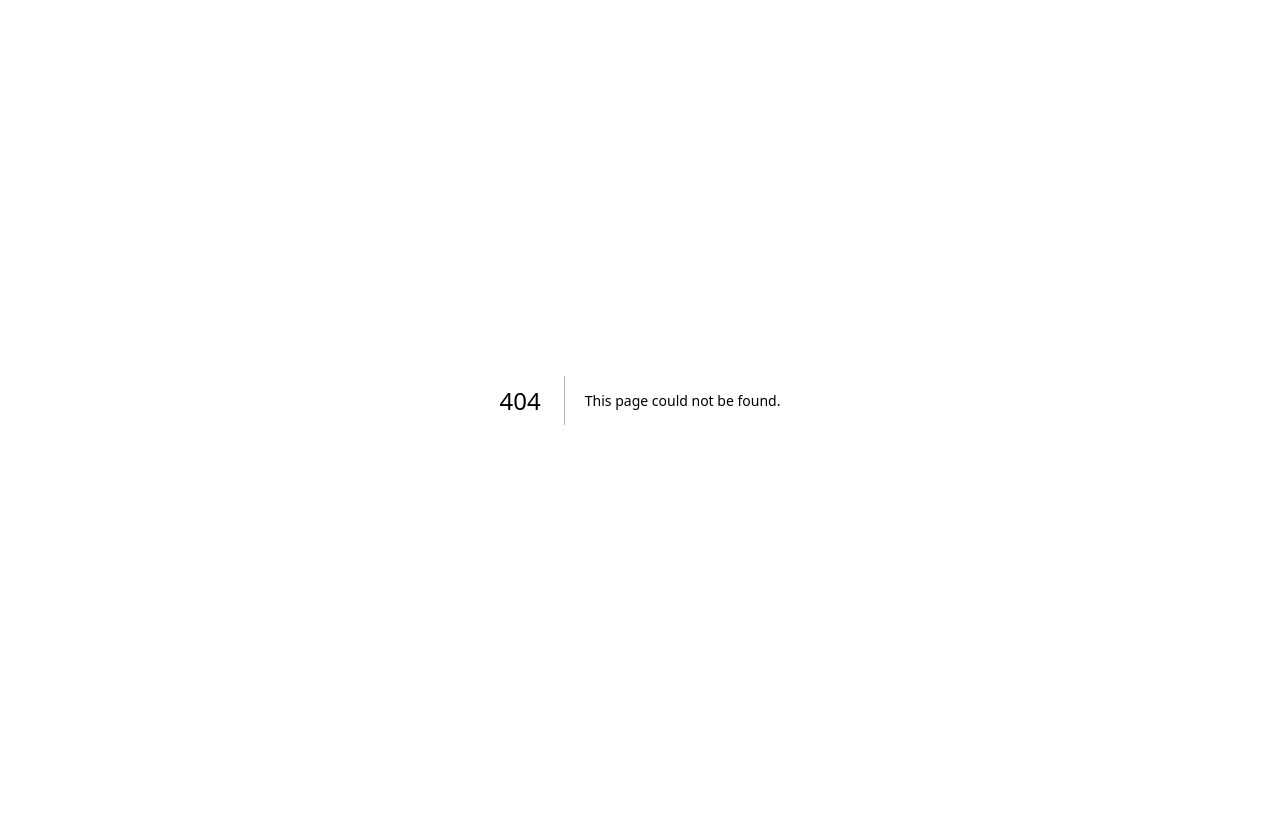
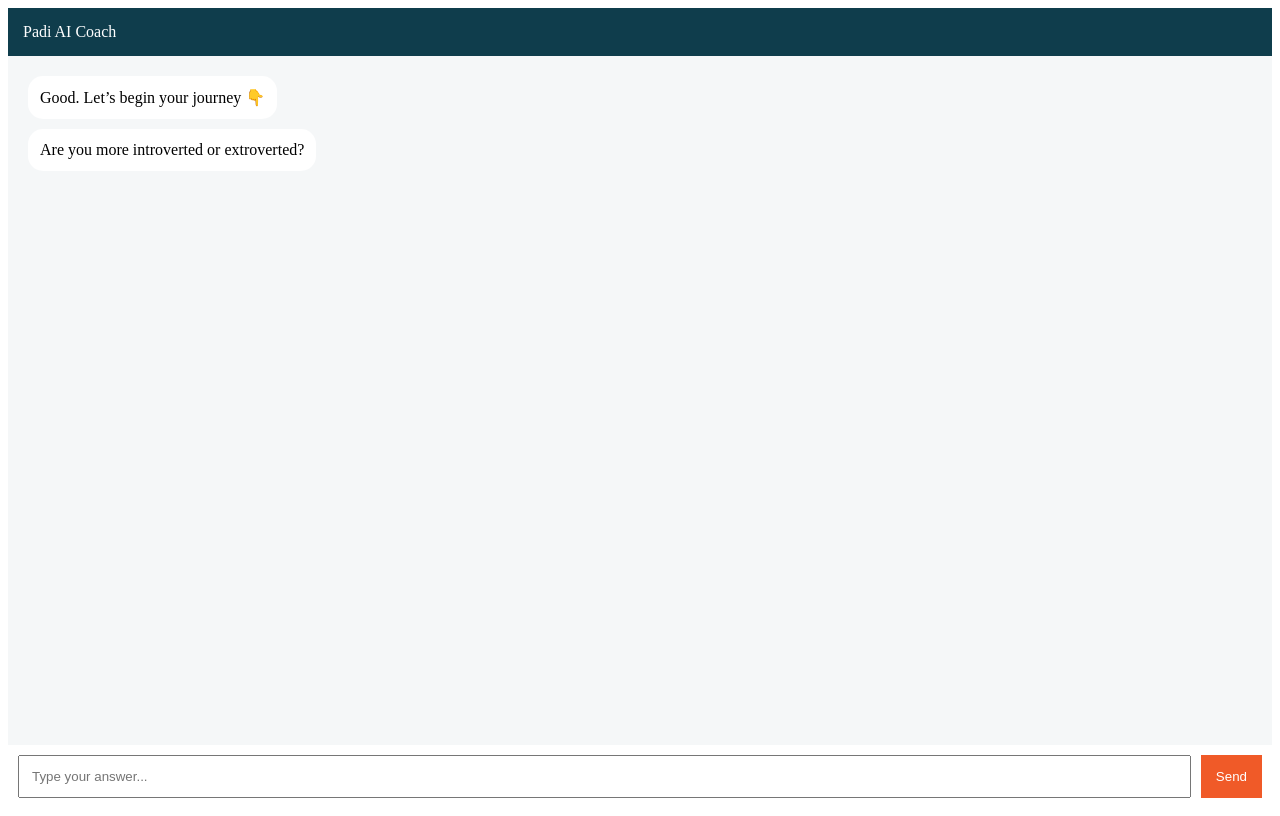
Before and after one commit to ProsperBlacky/Ai-Padi, a Next.js app: page /Second/Interview in a window 1280 px wide. Before the commit this address had no page. Built offline with nearby package versions, Linux system fonts and the light colour scheme.

Commit message:
Create page.js

```diff
--- /dev/null
+++ b/app/Second/Interview/page.js
@@ -0,0 +1,133 @@
+"use client";
+
+import { useEffect, useRef, useState } from "react";
+import { useRouter } from "next/navigation";
+
+const questions = [
+  "Are you more introverted or extroverted?",
+  "Do you prefer structure or flexibility?",
+  "Do you enjoy deep focus or fast-paced work?",
+  "Are you more creative or analytical?",
+  "What do people ask you for help with?",
+  "What are your strongest skills?",
+  "Do you prefer working alone or with people?",
+  "What device do you use?",
+  "How many hours can you learn weekly?",
+  "How urgent is income for you?",
+  "What interests you most?",
+  "Are you open to freelancing or business?"
+];
+
+export default function Interview() {
+  const router = useRouter();
+  const chatRef = useRef(null);
+
+  const [step, setStep] = useState(0);
+  const [input, setInput] = useState("");
+  const [answers, setAnswers] = useState({});
+
+  const [messages, setMessages] = useState([
+    { role: "ai", text: "Good. Let’s begin your journey 👇" },
+    { role: "ai", text: questions[0] }
+  ]);
+
+  // smooth scroll (LIQUID FEEL)
+  useEffect(() => {
+    chatRef.current?.scrollTo({
+      top: chatRef.current.scrollHeight,
+      behavior: "smooth"
+    });
+  }, [messages]);
+
+  const send = () => {
+    if (!input.trim()) return;
+
+    const q = questions[step];
+
+    const updated = {
+      ...answers,
+      [q]: input
+    };
+
+    const newMessages = [
+      ...messages,
+      { role: "user", text: input }
+    ];
+
+    const next = step + 1;
+
+    if (next < questions.length) {
+      setTimeout(() => {
+        setMessages([
+          ...newMessages,
+          { role: "ai", text: questions[next] }
+        ]);
+      }, 500);
+
+      setStep(next);
+      setAnswers(updated);
+    } else {
+      localStorage.setItem("answers", JSON.stringify(updated));
+      router.push("/result");
+    }
+
+    setInput("");
+  };
+
+  return (
+    <div style={styles.page}>
+      <div style={styles.header}>Padi AI Coach</div>
+
+      <div ref={chatRef} style={styles.chat}>
+        {messages.map((m, i) => (
+          <div
+            key={i}
+            style={{
+              display: "flex",
+              justifyContent: m.role === "ai" ? "flex-start" : "flex-end"
+            }}
+          >
+            <div style={{
+              background: m.role === "ai" ? "#fff" : "#0F3D4C",
+              color: m.role === "ai" ? "#000" : "#fff",
+              padding: 12,
+              borderRadius: 15,
+              margin: 5,
+              maxWidth: "75%"
+            }}>
+              {m.text}
+            </div>
+          </div>
+        ))}
+      </div>
+
+      <div style={styles.inputBox}>
+        <input
+          value={input}
+          onChange={(e) => setInput(e.target.value)}
+          placeholder="Type your answer..."
+          style={styles.input}
+        />
+
+        <button onClick={send} style={styles.button}>
+          Send
+        </button>
+      </div>
+    </div>
+  );
+}
+
+const styles = {
+  page: { height: "100vh", display: "flex", flexDirection: "column" },
+  header: { padding: 15, background: "#0F3D4C", color: "#fff" },
+  chat: { flex: 1, overflowY: "auto", padding: 15, background: "#F5F7F8" },
+  inputBox: { display: "flex", padding: 10, background: "#fff" },
+  input: { flex: 1, padding: 12 },
+  button: {
+    marginLeft: 10,
+    background: "#F05A28",
+    color: "#fff",
+    border: "none",
+    padding: "10px 15px"
+  }
+};
```
